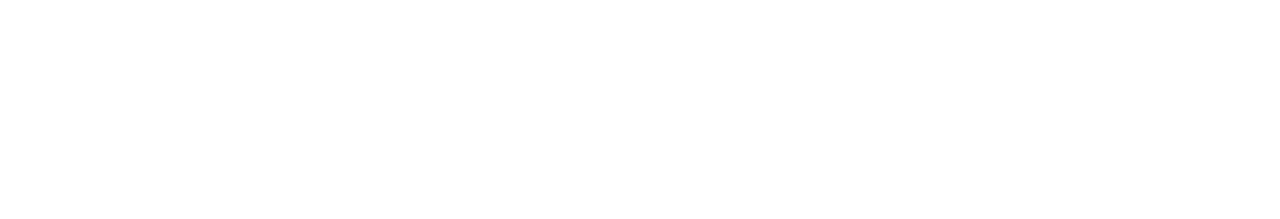
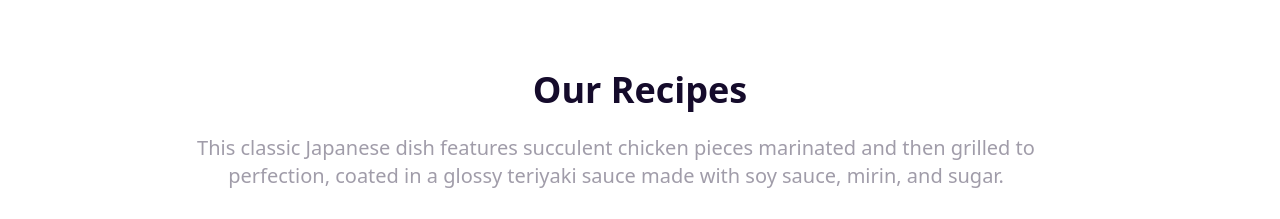
Before and after one commit to RashedulHaqueRasel1/Recipe-Calories, a React (Vite) app: page / in a window 1280 px wide. Shown: the part 883-1102 px from the top of the page. Before the commit the page ends 889 px from the top, so only its background shows below. Built offline with nearby package versions, Linux system fonts and the light colour scheme.

Commit message:
Title Added

```diff
--- a/src/App.jsx
+++ b/src/App.jsx
@@ -2,6 +2,7 @@
 import './App.css'
 import Banner from './components/Banner/Banner'
 import Navbar from './components/Navbar/Navbar'
+import Title from './components/Title/Title'
 
 
 function App() {
@@ -11,6 +12,7 @@ function App() {
     <>
       <Navbar></Navbar>
       <Banner></Banner>
+      <Title></Title>
 
 
 
--- /dev/null
+++ b/src/components/Title/Title.jsx
@@ -0,0 +1,10 @@
+
+export default function Title() {
+  return (
+    <div className="mt-24">
+        <h1 className="text-4xl text-[#150B2B] font-semibold">Our Recipes</h1>
+        <p className="text-xl text-[#150B2B] opacity-40  lg:w-3/4 lg:ml-32 mt-6">This classic Japanese dish features succulent chicken pieces marinated and then grilled to perfection, coated in a glossy teriyaki sauce made with soy sauce, mirin, and sugar.  </p>
+
+    </div>
+  )
+}
```
